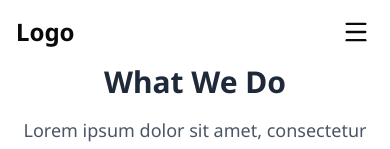
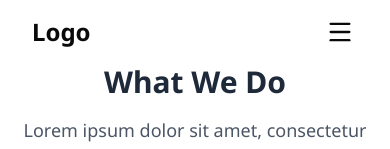
Before and after one commit to Mdalasini/henry-preview, a Next.js app: page / in a window 390 px wide. Shown: the top 149 px of the page. Built offline with nearby package versions, Linux system fonts and the light colour scheme.

Commit message:
fix: resolve navbar width on mobile

```diff
--- a/package.json
+++ b/package.json
@@ -14,6 +14,7 @@
     "@solar-icons/react": "^1.0.1",
     "class-variance-authority": "^0.7.1",
     "clsx": "^2.1.1",
+    "embla-carousel-autoplay": "^8.6.0",
     "embla-carousel-react": "^8.6.0",
     "lucide-react": "^0.548.0",
     "next": "16.0.1",
--- a/src/app/page.tsx
+++ b/src/app/page.tsx
@@ -1,19 +1,21 @@
+"use client";
+
+import Autoplay from "embla-carousel-autoplay";
 import {
+  ArrowRightLeft,
+  Briefcase,
+  Globe,
   Landmark,
-  ArrowRightLeft,
   Tractor,
-  Globe,
-  Briefcase,
+  TrendingUp,
   Users,
-  TrendingUp,
 } from "lucide-react";
+import { useRef } from "react";
 import { Testimonial } from "@/components/testimonial";
 import {
   Carousel,
   CarouselContent,
   CarouselItem,
-  CarouselNext,
-  CarouselPrevious,
 } from "@/components/ui/carousel";
 
 const pillars = [
@@ -75,21 +77,25 @@ const testimonials = [
 
 const stats = [
   {
+    id: 1,
     icon: <Globe className="w-8 h-8 text-gray-900" />,
     value: "44",
     label: "African Countries",
   },
   {
+    id: 2,
     icon: <Briefcase className="w-8 h-8 text-gray-900" />,
     value: "2,500",
     label: "Registered Businesses",
   },
   {
+    id: 3,
     icon: <Users className="w-8 h-8 text-gray-900" />,
     value: "500K+",
     label: "Women & Youth Impacted",
   },
   {
+    id: 4,
     icon: <TrendingUp className="w-8 h-8 text-gray-900" />,
     value: "15M",
     label: "Our Target",
@@ -136,6 +142,7 @@ const Page = () => {
               align: "start",
               loop: true,
             }}
+            plugins={[useRef(Autoplay({ delay: 3000 })).current]}
             className="w-full max-w-4xl mx-auto"
           >
             <CarouselContent>
@@ -147,17 +154,15 @@ const Page = () => {
                 </CarouselItem>
               ))}
             </CarouselContent>
-            <CarouselPrevious />
-            <CarouselNext />
           </Carousel>
         </section>
 
         {/* Stats Section */}
         <section>
           <div className="grid grid-cols-2 lg:grid-cols-4 gap-8 text-center">
-            {stats.map((stat, index) => (
+            {stats.map((stat) => (
               <div
-                key={index}
+                key={stat.id}
                 className="flex items-center justify-center flex-col sm:flex-row"
               >
                 <div className="mr-4">{stat.icon}</div>
--- a/src/components/navbar/index.tsx
+++ b/src/components/navbar/index.tsx
@@ -26,10 +26,10 @@ export function Navbar() {
     <>
       {/* Desktop Navbar */}
       <nav className="fixed top-0 w-full bg-inherit z-40">
-        <div className="container mx-auto px-4 tablet:px-5 desktop:px-8">
-          <div className="flex justify-between items-center h-16">
+        <div className="mx-auto px-8 tablet:container tablet:px-4">
+          <div className="flex flex-wrap justify-between items-center h-16">
             {/* Logo */}
-            <div className="shrink-0 mr-20">
+            <div className="shrink-0 tablet:mr-20">
               <Link href="/" className="text-2xl font-bold">
                 Logo
               </Link>
```
Also changed, not shown: 1 other file (tests, documents, lock files or other folders).
